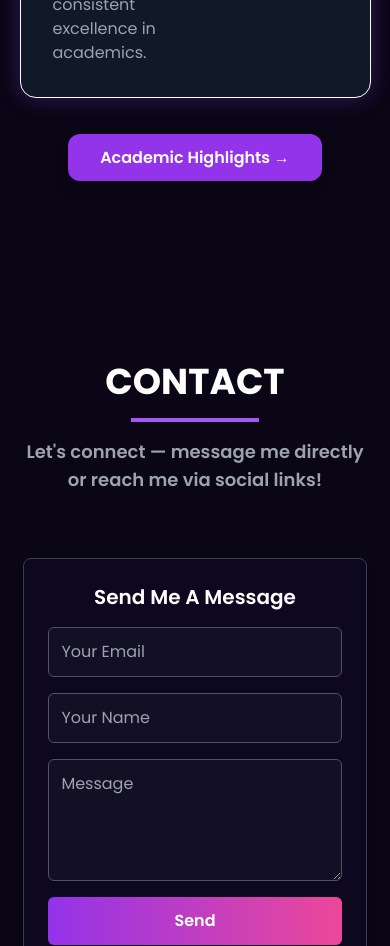
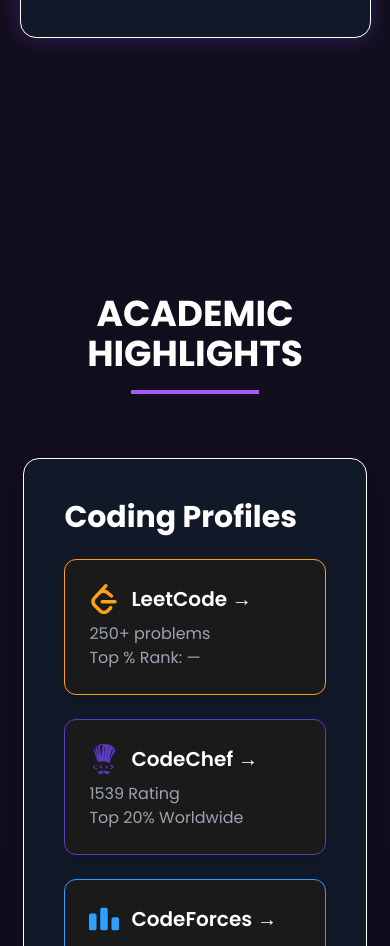
Before and after one commit to usk2003/Portfolio, a React (Vite) app: page / in a window 390 px wide. Shown: the part 9920-10866 px from the top of the page. Built offline with nearby package versions, Linux system fonts and the light colour scheme.

Commit message:
Updated some UI Bugs

```diff
--- a/src/App.jsx
+++ b/src/App.jsx
@@ -18,6 +18,7 @@
 import MouseGlow from "./components/MouseGlow";
 
 
+// UPDATED SCROLL HANDLER
 function ScrollToHash() {
   const location = useLocation();
 
@@ -26,14 +27,26 @@
       const id = location.hash.replace("#", "");
       const el = document.getElementById(id);
 
-      setTimeout(() => {
-        if (el) el.scrollIntoView({ behavior: "smooth" });
-      }, 200);
+      if (el) {
+        const navbarHeight = 120; // Adjust if your navbar height changes
+
+        setTimeout(() => {
+          const rect = el.getBoundingClientRect();
+          const elementY = rect.top + window.pageYOffset;
+          const offsetY = elementY - navbarHeight;
+
+          window.scrollTo({
+            top: offsetY,
+            behavior: "smooth",
+          });
+        }, 150); // Wait for DOM to render
+      }
     }
   }, [location]);
 
   return null;
 }
+
 
 const App = () => {
   return (
@@ -42,7 +55,7 @@
 
       <div className="relative min-h-screen w-full overflow-hidden">
 
-        {/* ------------------- DARK GRAY + LIGHT PURPLE BACKGROUND ------------------- */}
+        {/* ------------------- BACKGROUND ------------------- */}
         <div className="absolute inset-0 -z-10 bg-[#0a0616]">
 
           {/* Very Soft Purple Mist */}
@@ -71,10 +84,11 @@
             "
           />
         </div>
-        {/* ---------------------------------------------------------------------- */}
-         <MouseGlow />
+
+        <MouseGlow />
+
         {/* CONTENT */}
-        <div className="relative z-10 pt-20">
+        <div className="relative z-10 pt-5">
           <Navbar />
 
           <Routes>
@@ -86,6 +100,7 @@
                   <Skills />
                   <Work />
                   <Education />
+                  <AcademicHighlightsPage/>
                   <Contact />
                 </>
               }
@@ -94,7 +109,6 @@
             <Route path="/projects" element={<ProjectsPage />} />
             <Route path="/certifications" element={<CertificationsPage />} />
             <Route path="/certifications/:id" element={<PDFViewer />} />
-            <Route path="/academic-highlights" element={<AcademicHighlightsPage />} />
           </Routes>
 
           <Footer />
--- a/src/components/Contact/Contact.jsx
+++ b/src/components/Contact/Contact.jsx
@@ -4,7 +4,14 @@
 import "react-toastify/dist/ReactToastify.css";
 
 // Icons
-import { FaGithub, FaLinkedin, FaInstagram, FaEnvelope, FaTwitter, FaPhone } from "react-icons/fa";
+import {
+  FaGithub,
+  FaLinkedin,
+  FaInstagram,
+  FaEnvelope,
+  FaTwitter,
+  FaPhone,
+} from "react-icons/fa";
 
 const Contact = () => {
   const form = useRef();
@@ -36,7 +43,13 @@
   return (
     <section
       id="contact"
-      className="scroll-mt-28 flex flex-col items-center justify-center py-24 px-[6vw] md:px-[8vw] lg:px-[10vw] font-sans"
+      className="
+        scroll-mt-40
+        pb-32
+        flex flex-col items-center justify-center
+        py-24 px-[6vw] md:px-[8vw] lg:px-[10vw]
+        font-sans
+      "
     >
       <ToastContainer />
 
@@ -50,15 +63,13 @@
       </div>
 
       <div className="w-full grid grid-cols-1 md:grid-cols-3 gap-12">
-
-        {/* LEFT — FORM (2/3 width) */}
+        {/* LEFT — FORM */}
         <div className="md:col-span-2 bg-[#0d081f] p-6 rounded-lg shadow-lg border border-gray-700">
           <h3 className="text-xl font-semibold text-white text-center mb-4">
             Send Me A Message
           </h3>
 
           <form ref={form} onSubmit={sendEmail} className="flex flex-col space-y-4">
-
             <input
               type="email"
               name="user_email"
@@ -93,11 +104,10 @@
             >
               Send
             </button>
-
           </form>
         </div>
 
-        {/* RIGHT — CONTACT INFORMATION (1/3 width) */}
+        {/* RIGHT — CONTACT INFO */}
         <div className="md:col-span-1 bg-[#0d081f] p-8 rounded-lg shadow-lg border border-gray-700">
           <h3 className="text-2xl font-bold text-white mb-8">Contact Information</h3>
 
@@ -133,8 +143,6 @@
           <h3 className="text-xl font-bold text-white mt-10 mb-4">Follow Me</h3>
 
           <div className="flex items-center gap-6">
-
-            {/* GitHub */}
             <a
               href="https://github.com/usk2003"
               target="_blank"
@@ -143,7 +151,6 @@
               <FaGithub size={24} className="text-gray-300 hover:text-white transition" />
             </a>
 
-            {/* LinkedIn */}
             <a
               href="https://www.linkedin.com/in/usk2003/"
               target="_blank"
@@ -152,7 +159,6 @@
               <FaLinkedin size={24} className="text-blue-400 hover:text-blue-300 transition" />
             </a>
 
-            {/* Instagram */}
             <a
               href="https://instagram.com"
               target="_blank"
@@ -161,7 +167,6 @@
               <FaInstagram size={24} className="text-pink-400 hover:text-pink-300 transition" />
             </a>
 
-            {/* Twitter */}
             <a
               href="https://twitter.com/usk2003"
               target="_blank"
@@ -169,11 +174,9 @@
             >
               <FaTwitter size={24} className="text-blue-400 hover:text-blue-300 transition" />
             </a>
-
           </div>
         </div>
       </div>
-
 
     </section>
   );
--- a/src/components/Education/Education.jsx
+++ b/src/components/Education/Education.jsx
@@ -71,23 +71,6 @@
         ))}
       </div>
 
-      {/* Academic Highlights Button */}
-      <div className="text-center mt-12">
-        <a
-          href="/academic-highlights"
-          target="_blank"
-          rel="noopener noreferrer"
-          className="
-            px-8 py-3 bg-purple-600 hover:bg-purple-800
-            text-white rounded-xl font-semibold shadow-lg
-            hover:shadow-[0_0_15px_rgba(168,85,247,0.8)]
-            transition-all duration-300
-          "
-        >
-          Academic Highlights →
-        </a>
-      </div>
-
     </section>
   );
 };
--- a/src/components/Highlights/AcademicHighlightsPage.jsx
+++ b/src/components/Highlights/AcademicHighlightsPage.jsx
@@ -4,36 +4,14 @@
 
 const AcademicHighlightsPage = () => {
   return (
-    <div className="min-h-screen">
-
+    <section
+      id="academic-highlights"
+      className="scroll-mt-32 pt-16 pb-24 min-h-screen"
+    >
       {/* MAIN PAGE SECTIONS */}
       <Highlights />
       <PositionOfResponsibility />
-
-      {/* ===== BOTTOM BUTTONS ABOVE FOOTER ===== */}
-      <div className="w-full flex flex-col md:flex-row justify-center gap-6 mt-12 pb-16">
-
-        {/* Back to Education */}
-        <a
-          href="/#education"
-          className="px-8 py-3 rounded-xl bg-purple-600 text-white font-semibold
-                     hover:bg-purple-800 transition shadow-lg
-                     hover:shadow-[0_0_15px_rgba(168,85,247,0.7)] text-center"
-        >
-          ← Back to Education
-        </a>
-
-        {/* Back to Home */}
-        <a
-          href="/"
-          className="px-8 py-3 rounded-xl bg-gray-800 text-white font-semibold
-                     hover:bg-gray-600 transition shadow-lg text-center"
-        >
-          ⌂ Home
-        </a>
-      </div>
-
-    </div>
+    </section>
   );
 };
 
--- a/src/components/Navbar/Navbar.jsx
+++ b/src/components/Navbar/Navbar.jsx
@@ -15,8 +15,7 @@
     { id: "skills", label: "Skills" },
     { id: "work", label: "Projects" },
     { id: "education", label: "Education" },
-    { id: "contact", label: "Contact" }, // Contact section on homepage
-    { id: "academic-highlights", label: "Academic Highlights", external: true },
+    { id: "academic-highlights", label: "Academic Highlights" },
   ];
 
   // Detect scroll for navbar blur
@@ -26,24 +25,30 @@
     return () => window.removeEventListener("scroll", handleScroll);
   }, []);
 
-  // Detect active section only on homepage
+  // Detect active section (homepage only)
   useEffect(() => {
     if (location.pathname !== "/") return;
 
-    const sections = menuItems
-      .filter(item => !item.external)
-      .map(item => document.getElementById(item.id));
+    const sections = [
+      ...menuItems.map((item) => document.getElementById(item.id)),
+      document.getElementById("contact"), // Add CONTACT to scroll detection
+    ];
 
     const handleScroll = () => {
-      const scrollPos = window.scrollY + window.innerHeight * 0.6;
+      const scrollPos = window.scrollY + window.innerHeight * 0.35;
 
       sections.forEach((section) => {
         if (!section) return;
+
         const top = section.offsetTop;
         const bottom = top + section.offsetHeight;
 
         if (scrollPos >= top && scrollPos <= bottom) {
-          setActiveSection(section.id);
+          if (section.id === "contact") {
+            setActiveSection("contact"); // Contact button special highlight
+          } else {
+            setActiveSection(section.id);
+          }
         }
       });
     };
@@ -52,25 +57,26 @@
     return () => window.removeEventListener("scroll", handleScroll);
   }, [location.pathname]);
 
-  // NAVIGATION HANDLER
+  // NAVIGATION HANDLER WITH OFFSET FIX
   const handleMenuItemClick = (item) => {
+    setIsOpen(false);
     setActiveSection(item.id);
-    setIsOpen(false);
 
-    // External navigation (Academic Highlights page)
-    if (item.external) {
-      navigate("/academic-highlights");
+    if (location.pathname === "/") {
+      const section = document.getElementById(item.id);
+
+      if (section) {
+        const navbarHeight = 120;
+        const elementY =
+          section.getBoundingClientRect().top + window.pageYOffset;
+        const offsetY = elementY - navbarHeight;
+
+        window.scrollTo({ top: offsetY, behavior: "smooth" });
+      }
       return;
     }
 
-    // Scroll on homepage
-    if (location.pathname === "/") {
-      const section = document.getElementById(item.id);
-      if (section) section.scrollIntoView({ behavior: "smooth" });
-      return;
-    }
-
-    // Move to homepage with section id
+    // Navigate from another page
     navigate(`/#${item.id}`);
   };
 
@@ -83,7 +89,6 @@
       }`}
     >
       <div className="text-white py-5 flex justify-between items-center">
-
         {/* Logo */}
         <div
           className="text-lg font-semibold cursor-pointer"
@@ -98,33 +103,42 @@
 
         {/* Desktop Menu */}
         <ul className="hidden md:flex space-x-8 text-gray-300">
-          {menuItems.map(item => (
+          {menuItems.map((item) => (
             <li key={item.id} className="relative cursor-pointer group">
               <button
                 onClick={() => handleMenuItemClick(item)}
                 className={`${
-                  activeSection === item.id ? "text-[#8245ec]" : "text-gray-300"
+                  activeSection === item.id
+                    ? "text-[#8245ec]"
+                    : "text-gray-300"
                 } hover:text-[#8245ec]`}
               >
                 {item.label}
               </button>
 
-              {/* Underline animation */}
-              {!item.external && (
-                <span
-                  className={`absolute left-0 -bottom-1 h-[2px] bg-[#8245ec] rounded-full transition-all duration-300
-                    ${activeSection === item.id ? "w-full" : "w-0 group-hover:w-full"}`}
-                ></span>
-              )}
+              {/* Purple underline */}
+              <span
+                className={`absolute left-0 -bottom-1 h-[2px] bg-[#8245ec] rounded-full transition-all duration-300
+                ${
+                  activeSection === item.id
+                    ? "w-full"
+                    : "w-0 group-hover:w-full"
+                }`}
+              ></span>
             </li>
           ))}
         </ul>
 
-        {/* Right Side: Minimal Aesthetic Contact Button */}
+        {/* Right-side Contact Button */}
         <button
           onClick={() => handleMenuItemClick({ id: "contact" })}
-          className="hidden md:block px-5 py-2 rounded-full bg-white/10 border border-white/20 backdrop-blur-md text-white
-                     hover:bg-white/20 hover:scale-105 transition-all duration-300"
+          className={`hidden md:block px-5 py-2 rounded-full border backdrop-blur-md transition-all duration-300
+            ${
+              activeSection === "contact"
+                ? "bg-[#8245ec] border-[#8245ec] text-white scale-105"
+                : "bg-white/10 border-white/20 text-white hover:bg-white/20 hover:scale-105"
+            }
+          `}
         >
           Contact
         </button>
@@ -132,26 +146,31 @@
         {/* Mobile Menu Icon */}
         <div className="md:hidden">
           {isOpen ? (
-            <FiX className="text-3xl text-[#8245ec]" onClick={() => setIsOpen(false)} />
+            <FiX
+              className="text-3xl text-[#8245ec]"
+              onClick={() => setIsOpen(false)}
+            />
           ) : (
-            <FiMenu className="text-3xl text-[#8245ec]" onClick={() => setIsOpen(true)} />
+            <FiMenu
+              className="text-3xl text-[#8245ec]"
+              onClick={() => setIsOpen(true)}
+            />
           )}
         </div>
-
       </div>
 
-      {/* Mobile Menu */}
+      {/* Mobile Dropdown */}
       {isOpen && (
-        <div className="absolute top-16 left-1/2 transform -translate-x-1/2 w-4/5
-                        bg-[#050414]/80 backdrop-blur-xl rounded-lg shadow-lg md:hidden">
+        <div className="absolute top-16 left-1/2 transform -translate-x-1/2 w-4/5 bg-[#050414]/80 backdrop-blur-xl rounded-lg shadow-lg md:hidden">
           <ul className="flex flex-col items-center space-y-4 py-4 text-gray-300">
-
-            {menuItems.map(item => (
+            {menuItems.map((item) => (
               <li key={item.id}>
                 <button
                   onClick={() => handleMenuItemClick(item)}
                   className={`${
-                    activeSection === item.id ? "text-[#8245ec]" : "text-gray-200"
+                    activeSection === item.id
+                      ? "text-[#8245ec]"
+                      : "text-gray-200"
                   } hover:text-white`}
                 >
                   {item.label}
@@ -159,15 +178,19 @@
               </li>
             ))}
 
-            {/* Contact Button in Mobile */}
+            {/* Mobile Contact Button */}
             <button
               onClick={() => handleMenuItemClick({ id: "contact" })}
-              className="mt-3 px-5 py-2 rounded-full bg-white/10 border border-white/20 backdrop-blur-md text-white
-                         hover:bg-white/20 transition-all duration-300"
+              className={`mt-3 px-5 py-2 rounded-full border backdrop-blur-md transition-all duration-300
+                ${
+                  activeSection === "contact"
+                    ? "bg-[#8245ec] border-[#8245ec] text-white scale-105"
+                    : "bg-white/10 border-white/20 text-white hover:bg-white/20"
+                }
+              `}
             >
               Contact
             </button>
-
           </ul>
         </div>
       )}
```
